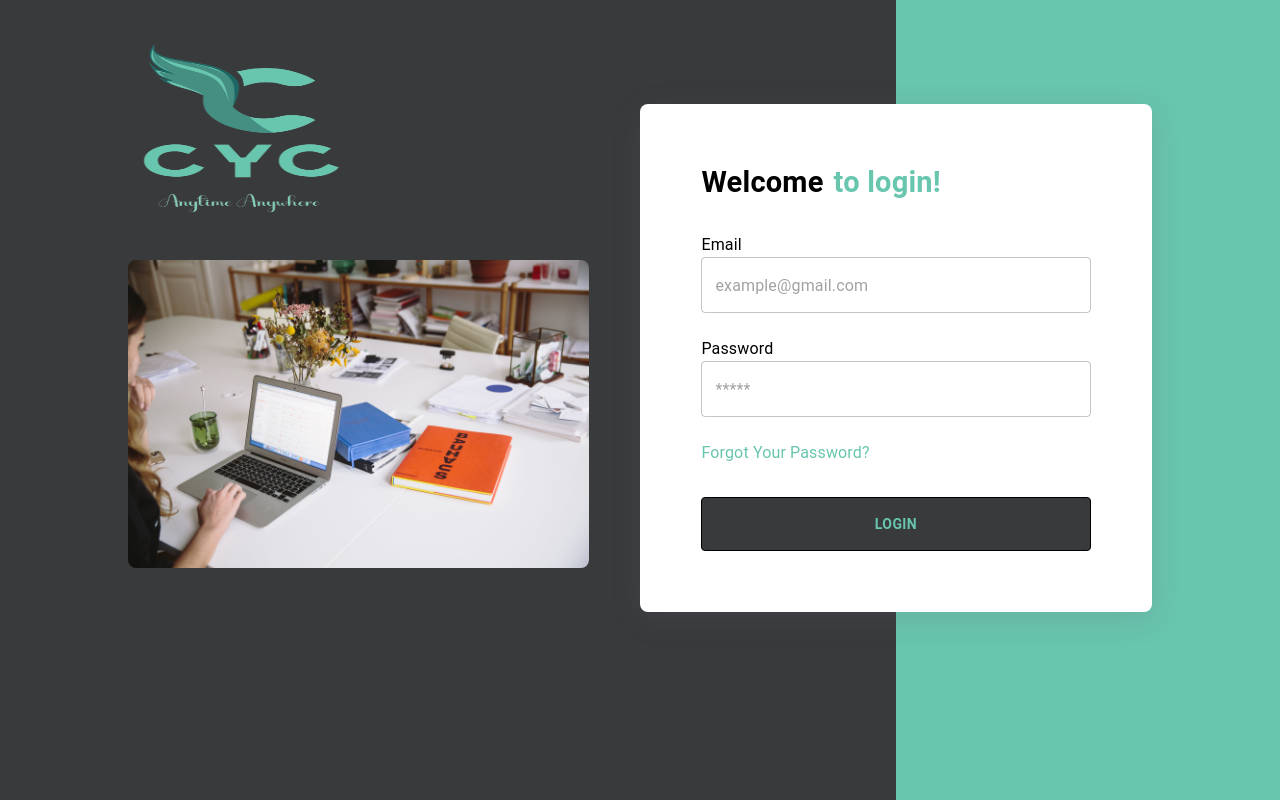
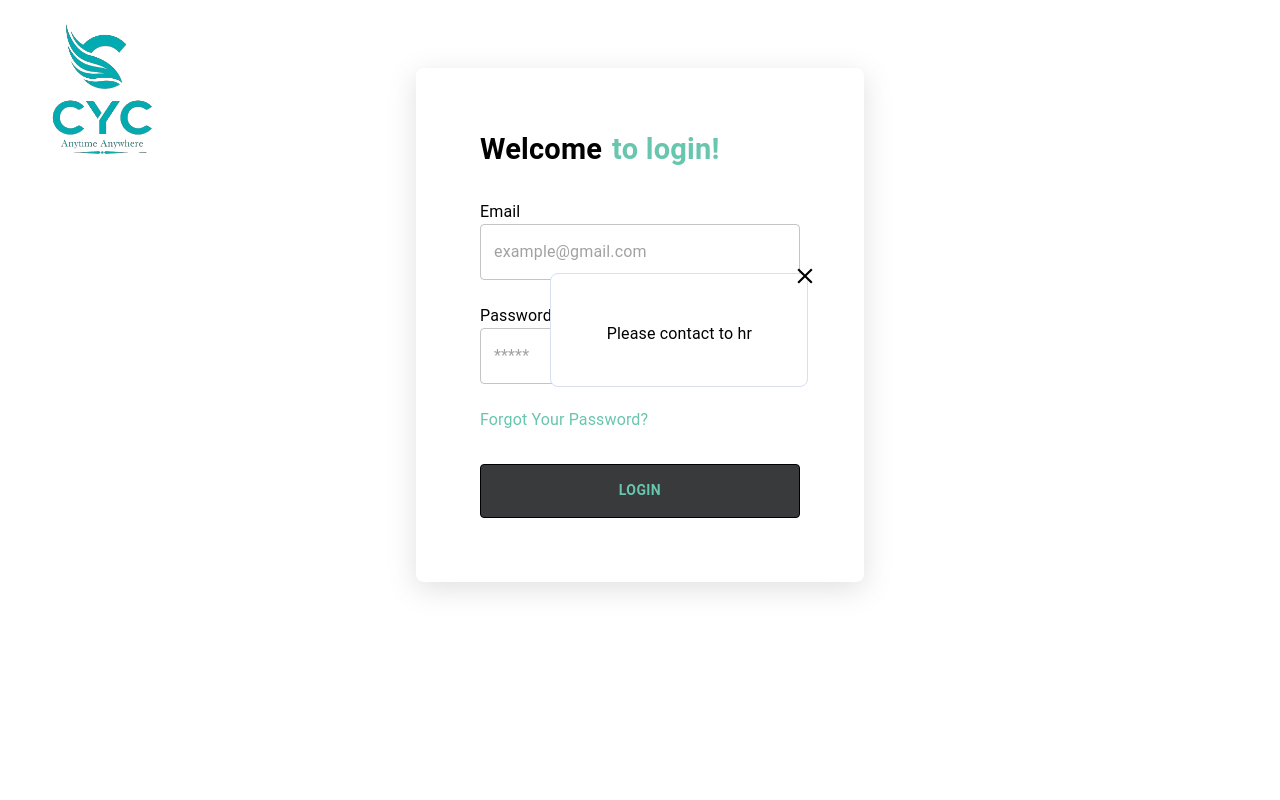
Before and after one commit to shanak-hrms/cyc-hrms-server, a React (Create React App) app: page /user in a window 1280 px wide. Both pictures are taken after a click on the element "Forgot Your Password?". Built offline with nearby package versions, Linux system fonts and the light colour scheme; no server answers.

Commit message:
changes by anuj

```diff
--- a/src/components/LoginForm/LoginForm.module.scss
+++ b/src/components/LoginForm/LoginForm.module.scss
@@ -1,9 +1,10 @@
 .loginFormContainer {
     box-shadow: rgba(100, 100, 111, 0.2) 0px 7px 29px 0px;
-    padding: 12%;
-    width: 32rem;
+    padding: 5%;
+    // width: 32rem;
     border-radius: 0.5rem;
     background-color: #ffffff;
+    position: relative;
 
     >div>div {
         margin-block: 1.5rem;
@@ -24,4 +25,30 @@
             }
         }
     }
+
+    .forgate {
+        position: absolute;
+        top: 40%;
+        left: 30%;
+        z-index: 1;
+        background-color: #ffffff;
+        border: 1px solid #d9def1;
+        border-radius: 0.5rem;
+
+        >div {
+            display: flex;
+            justify-content: right;
+            width: 16rem;
+
+            svg {
+                margin-block-start: -14%;
+                margin-inline-end: -4%;
+            }
+        }
+
+        p {
+            padding-block-end: 2.5rem;
+
+        }
+    }
 }
--- a/src/components/LoginForm/LoginForm.tsx
+++ b/src/components/LoginForm/LoginForm.tsx
@@ -3,14 +3,19 @@ import styles from './LoginForm.module.scss'
 import { Box, Grid, Typography } from '@mui/material'
 import InputField from '../inputField/InputField'
 import CommonButton from '../common/CommonButton/CommonButton'
+import { IoMdClose } from "react-icons/io";
+
 
 export interface ILoginForm {
+    open:boolean;
+    handleClose:any;
+    handleForgate:any;
     inputData: any,
     handleChange: any;
     handleClick: any;
 
 }
-const LoginForm = ({ inputData, handleChange, handleClick }: ILoginForm) => {
+const LoginForm = ({open, handleClose, handleForgate, inputData, handleChange, handleClick }: ILoginForm) => {
 
     return (
         <Grid className={styles.loginFormContainer}>
@@ -37,11 +42,18 @@ const LoginForm = ({ inputData, handleChange, handleClick }: ILoginForm) => {
                     type={"password"}
                 />
             </Box>
-            <Typography style={{ color: "#68C5AE", cursor: "pointer" }}>Forgot Your Password?</Typography>
+            <Typography style={{ color: "#68C5AE", cursor: "pointer" }} onClick={handleForgate}>Forgot Your Password?</Typography>
             <CommonButton
                 name={"Login"}
                 onClick={handleClick}
             />
+            {open ?
+                <Grid className={styles.forgate}>
+                    <Box>
+                        <IoMdClose fontSize={26} cursor={"pointer"} onClick={handleClose} />
+                    </Box>
+                    <Typography textAlign={"center"}>Please contact to hr</Typography>
+                </Grid> : ""}
 
         </Grid>
     )
--- a/src/components/modal/CreatePayrollModal/CreatePayrollModal.tsx
+++ b/src/components/modal/CreatePayrollModal/CreatePayrollModal.tsx
@@ -7,12 +7,13 @@ import CommonButton from '../../common/CommonButton/CommonButton';
 
 export interface ICreatePayrollModal {
     open: boolean;
+    heading: string;
     payrollVal: any;
     handleCreate: () => void;
     handleClose: () => void;
     handleChange: any;
 }
-const CreatePayrollModal = ({ open, payrollVal, handleCreate, handleClose, handleChange }: ICreatePayrollModal) => {
+const CreatePayrollModal = ({ open, heading, payrollVal, handleCreate, handleClose, handleChange }: ICreatePayrollModal) => {
     return (
         <Modal
             open={open}
@@ -20,7 +21,7 @@ const CreatePayrollModal = ({ open, payrollVal, handleCreate, handleClose, handl
         >
             <Grid className={styles.createPayroll}>
                 <Box display={"flex"} justifyContent={"space-between"}>
-                    <Typography variant='h5' fontSize={22} fontWeight={500}>Create Payroll</Typography>
+                    <Typography variant='h5' fontSize={22} fontWeight={500}>{heading}</Typography>
                     <MdOutlineClose fontSize={22} cursor={"pointer"} onClick={handleClose} />
                 </Box>
                 <Divider sx={{ marginBlockStart: 1, marginBlockEnd: 2 }} />
--- a/src/components/modal/StaffModal/StaffModal.tsx
+++ b/src/components/modal/StaffModal/StaffModal.tsx
@@ -10,13 +10,14 @@ import CommonButton from '../../common/CommonButton/CommonButton';
 
 export interface IStaffModal {
     open: boolean;
+    heading: string;
     handleClose: any;
     inputValue: any;
     handleChange: any;
     handleCreate: any;
 
 }
-const StaffModal = ({ open, handleClose, inputValue, handleChange, handleCreate }: IStaffModal) => {
+const StaffModal = ({ open, heading, handleClose, inputValue, handleChange, handleCreate }: IStaffModal) => {
     return (
         <Modal
             open={open}
@@ -24,7 +25,7 @@ const StaffModal = ({ open, handleClose, inputValue, handleChange, handleCreate
         >
             <Grid className={styles.staffModalContainer}>
                 <Box display={"flex"} justifyContent={"space-between"}>
-                    <Typography variant='h5' fontSize={22} fontWeight={500}>Add Staff</Typography>
+                    <Typography variant='h5' fontSize={22} fontWeight={500}>{heading}</Typography>
                     <MdClose fontSize={22} cursor={"pointer"} onClick={handleClose} />
                 </Box>
                 <Divider sx={{ marginBlockStart: 1, marginBlockEnd: 2 }} />
--- a/src/pages/EmpAttendancePage/Leave/Leave.tsx
+++ b/src/pages/EmpAttendancePage/Leave/Leave.tsx
@@ -21,13 +21,16 @@ const Leave = () => {
     const [radioVal, setRadioVal] = useState("date")
     const [newDateVal, setNewDateVal] = useState({ newDate: "" })
     const [selectedDates, setSelectedDates] = useState<any>([]);
+    const [leaveData, setLeaveData] = useState<any>('')
     const [pendingData, setPendingData] = useState<any>('')
+    const [rejectedData, setRejectedData] = useState<any>('')
+
     const handleModal = () => { setOpen(!open) }
     const handleClose = () => setOpen(false)
     const handleEditClose = () => {
         setEditModal(false)
     }
-
+    console.log(inputData, "inputData..")
     const handleChange = (e: any) => {
         const { name, value } = e.target;
         setInputData({ ...inputData, [name]: value })
@@ -52,7 +55,7 @@ const Leave = () => {
                 }
             })
             const data = response.data.approvedLeave;
-            setPendingData(data)
+            setLeaveData(data)
 
         } catch (error) {
             console.error('Error:', error);
@@ -65,7 +68,7 @@ const Leave = () => {
         const userToken = JSON.parse(userTokenString)
         const { token } = userToken
         try {
-            const response = await axios.get('https://hrms-server-ygpa.onrender.com/api/v1/empLeave/approved/request/list/foruser', {
+            const response = await axios.get('https://hrms-server-ygpa.onrender.com/api/v1/empLeave/pending/request/foruser', {
                 headers: {
                     Authorization: `Bearer ${token}`
                 }
@@ -91,7 +94,8 @@ const Leave = () => {
             })
             const data = response.data.rejectedLeave;
             console.log(response, "getRejectedLeaveData")
-            setPendingData(data)
+            setRejectedData(data)
+            console.log(response, "response")
 
         } catch (error) {
             console.error('Error:', error);
@@ -116,6 +120,7 @@ const Leave = () => {
                     month: inputData.month,
                     dates: selectedDates,
                     leaveType: inputData.leaveType,
+                    leaveReason: inputData.leaveReason
                 },
                 {
                     headers: {
@@ -216,7 +221,9 @@ const Leave = () => {
                 <CommonButton name={"Apply"} onClick={handleModal} />
             </Grid>
             <LeaveTable
+            leaveData={leaveData}
                 pendingData={pendingData}
+                rejectedData={rejectedData}
                 loading={loading}
                 handleEdit={handleEdit}
                 handleDelete={handleDelete}
--- a/src/pages/EmployeePage/EmployeePage.tsx
+++ b/src/pages/EmployeePage/EmployeePage.tsx
@@ -14,7 +14,8 @@ import CreatePayrollModal from "../../components/modal/CreatePayrollModal/Create
 
 const EmployeePage = () => {
   const [payrollModal, setPayrollModal] = useState(false);
-  const handleClose = () => setPayrollModal(false);
+  const [downloadModal, setDownloadModal] = useState(false)
+  const handleClose = () => { setPayrollModal(false); setDownloadModal(false) };
   const [inputData, setInputData] = useState<any>({
     name: "",
     email: "",
@@ -25,11 +26,11 @@ const EmployeePage = () => {
     dateOfJoin: ""
   });
   const [payrollVal, setPayrollVal] = useState({ employeeId: "", month: "", year: "" })
-
   const [query, setQuery] = useState("");
   const [editEmployee, setEditEmployee] = useState();
   const [employeeData, setEmployeeData] = useState<any>([]);
   const [loading, setLoading] = useState(false)
+  const [downloadId, setDownloadId] = useState()
 
   const fetchData = async () => {
     try {
@@ -84,10 +85,24 @@ const EmployeePage = () => {
 
   }
 
-  const handlePayrollDownload = (idx: any) => {
+  const handlePayrollDownloadModal = (idx: any) => {
+    setDownloadModal((preState: any) => ({ ...preState, [idx]: !preState[idx] }))
+    console.log(idx, "idx")
+    setDownloadId(idx)
+  }
+  const handleDownload = async () => {
 
+    try {
+      const response = await axios.get(`https://hrms-server-ygpa.onrender.com/api/v1/payroll/download/monthly-payroll/${downloadId}`
+      )
+      console.log(response, "response...")
+
+    }
+    catch (err) {
+      console.log(err)
+    }
+    console.log("fhjk")
   }
-
   useEffect(() => {
     fetchData();
   }, []);
@@ -104,16 +119,26 @@ const EmployeePage = () => {
         tableTitle={data.tableTitle}
         tableData={employeeData}
         handlePayrollModal={handlePayrollModal}
-        handlePayrollDownload={handlePayrollDownload}
+        handlePayrollDownload={handlePayrollDownloadModal}
         setQuery={setQuery}
         query={query}
       />
       <CreatePayrollModal
         open={payrollModal}
+        heading={"Create Payroll"}
         payrollVal={payrollVal}
         handleCreate={handleCreatePayroll}
         handleClose={handleClose}
-        handleChange={handleChangePayroll} />
+        handleChange={handleChangePayroll}
+      />
+      <CreatePayrollModal
+        open={downloadModal}
+        heading={"Download Pay Slip"}
+        payrollVal={payrollVal}
+        handleCreate={handleDownload}
+        handleClose={handleClose}
+        handleChange={handleChangePayroll}
+      />
     </Grid>
   );
 };
--- a/src/pages/Login/Login.module.scss
+++ b/src/pages/Login/Login.module.scss
@@ -1,39 +1,41 @@
 .loginContainer {
-    background-image: linear-gradient(to right, #383A3C 70%, #68C5AE 30%);
-    height: 100vh;
 
     >div:nth-child(1) {
-        width: 30rem;
-        height: 15rem;
+        width: 20%;
+        height: auto;
+        margin-block-start: -3%;
+        margin-inline-start: -2%;
+
+        @media screen and (max-width: 480px) {
+            width: 100%;
+            margin: auto;
+            height: 10rem;
+        }
 
         img {
             width: 100%;
             height: 100%;
-            // margin-block-start: 10%;
-            // margin-inline-start: 20%;
         }
     }
 
     >div:nth-child(2) {
-        padding-inline: 10%;
+        margin-block-start: -12%;
+
+        @media screen and (max-width: 480px) {
+            margin-block-start: unset;
+        }
 
 
-        >div:nth-child(1) {
-            width: 45%;
-            height: 15%;
-            margin-block-start: 2%;
-            border-radius: 0.5rem;
+        >div {
+            width: 35%;
+            height: fit-content;
+            margin-inline: auto !important;
 
-            img {
+            @media screen and (max-width: 480px) {
                 width: 100%;
-                height: 100%;
-                border-radius: 0.5rem;
+            }
 
-            }
-        }
 
-        >div:nth-child(2) {
-            margin-block-start: -8.5rem;
         }
     }
 }
--- a/src/pages/Login/Login.tsx
+++ b/src/pages/Login/Login.tsx
@@ -1,36 +1,41 @@
 import React, { useState } from 'react'
 import styles from './Login.module.scss'
 import { Box, Grid, Typography } from '@mui/material'
-import logo from '../../asserst/images/LOGO CYC.jpg'
+import logo from '../../asserst/images/CYC_logo-01-removebg-preview.png'
 import LoginForm from '../../components/LoginForm/LoginForm'
-import hr from '../../asserst/images/hr.jpg'
-
 
 export interface ILogin {
     inputData: any;
     handleChange: any;
     handleLogin: any;
-
 }
 const Login = ({ inputData, handleChange, handleLogin }: ILogin) => {
+    const [open, setOpen] = useState(false)
+    const handleClose = () => { setOpen(false) }
+
+    const handleForgate = () => {
+        setOpen(!open)
+    }
+    const handleClick = () => {
+        if (open === true) {
+            console.log("false")
+            setOpen(false)
+        } else (
+            console.log("tru")
+        )
+    }
 
     return (
-        <Grid className={styles.loginContainer}>
+        <Grid className={styles.loginContainer} onClick={handleClick}>
             <Box>
                 <img src={logo} alt='img' />
             </Box>
-            <Grid container justifyContent={"space-between"}>
-                <Box>
-                    <img src={hr} alt='hr' />
-                </Box>
-                <Box>
-                    <LoginForm
-                        inputData={inputData}
-                        handleChange={handleChange}
-                        handleClick={handleLogin}
-                    />
-                </Box>
-            </Grid>
+            <Box>
+                <LoginForm
+                    inputData={inputData}
+                    handleChange={handleChange}
+                    handleClick={handleLogin} open={open} handleClose={handleClose} handleForgate={handleForgate} />
+            </Box>
         </Grid>
     )
 }
--- a/src/pages/ManageLeave/ManageLeave.tsx
+++ b/src/pages/ManageLeave/ManageLeave.tsx
@@ -7,6 +7,8 @@ import data from "./data.json";
 import LeaveActionModal from "../../components/LeaveActionModal/LeaveActionModal";
 import axios from "axios";
 import ConformActionModal from "../../components/modal/ConformActionModal/ConformActionModal";
+import { ToastContainer, toast } from "react-toastify";
+import "react-toastify/dist/ReactToastify.css";
 
 export interface ManageType {
   emp_id: string;
@@ -110,8 +112,12 @@ const ManageLeave = () => {
           Authorization: `Bearer ${token}`
         }
       });
-      console.log(response, "response...");
-      console.log(token, "333...");
+      if (response.status === 200) {
+        await getRejectedLeaveData()
+        setOpen(false)
+        toast.success("Leave rejected successfully")
+
+      }
     } catch (err) {
       console.log(err);
     }
@@ -128,6 +134,11 @@ const ManageLeave = () => {
           Authorization: `Bearer ${token}`
         }
       });
+      if (response.status === 200) {
+        await getApprovedLeaveData()
+        setOpen(false)
+        toast.success("Leave approved successfully")
+      }
 
     } catch (err) {
       console.log(err);
@@ -160,6 +171,7 @@ const ManageLeave = () => {
         handleReject={handleReject}
         handleApprove={handleApprove}
       />
+      <ToastContainer />
     </Grid>
   );
 };
--- a/src/pages/StaffPage/StaffPage.tsx
+++ b/src/pages/StaffPage/StaffPage.tsx
@@ -12,21 +12,28 @@ import CreatePayrollModal from '../../components/modal/CreatePayrollModal/Create
 
 const StaffPage = () => {
     const [open, setOpen] = useState(false);
+    const [editModal, setEditModal] = useState(false)
     const [actionOpen, setActionOpen] = useState(false)
     const [salStrModal, setSalStrModal] = useState(false)
-    const handleClose = () => { setOpen(false); setSalStrModal(false); };
+    const handleClose = () => { setOpen(false); setSalStrModal(false); setEditModal(false) };
     const [inputData, setInputData] = useState({ emp_id: '', name: "", address: "", mobile: "", email: "", password: '', branch: "", department: '', designation: "", dateOfJoining: "", role: "" })
     const [salStrVal, setSalStrVal] = useState({ employeeId: "", basicSalary: "", hraPercentage: "", travelAllowance: "" });
     const [userData, setUserData] = useState([])
     const [loading, setLoading] = useState(false)
+    const [editId, setEditId] = useState()
 
     const handleActionModal = async (idx: any) => {
         setActionOpen((preState: any) => ({ ...preState, [idx]: !preState[idx] }))
         setSalStrVal({ ...salStrVal, employeeId: idx })
     }
+    const handleEditModal = (idx: any) => {
+        setEditModal((preSate: any) => ({ ...preSate, [idx]: !preSate[idx] }))
+        setEditId(idx)
+        console.log(idx, "idx..")
+    };
     const handleAddSalaryModal = async (idx: any) => {
         setSalStrModal((preState: any) => ({ ...preState, [idx]: !preState[idx] }))
-    }
+    };
     const handleChangeSalStr = (e: any) => {
         const { name, value } = e.target;
         setSalStrVal({ ...salStrVal, [name]: value })
@@ -108,6 +115,42 @@ const StaffPage = () => {
             setOpen(false);
         }
     };
+    const handleUpdate = async () => {
+        const loginedUserString: any = localStorage.getItem("loginedUser")
+        const loginedUser = JSON.parse(loginedUserString)
+        const { token } = loginedUser
+        if (inputData.name === "") {
+            toast.error("Please fill name")
+            return;
+        } else if (inputData.email === '') {
+            toast.error("Please fill email")
+            return;
+        } else if (inputData.email === '') {
+            toast.error("Please fill email")
+            return;
+        } else if (inputData.role === '') {
+            toast.error("Please selete role")
+            return;
+        }
+        try {
+            const response = await axios.patch(`https://hrms-server-ygpa.onrender.com/api/v1/user/update/profile`, inputData,
+                {
+                    headers: {
+                        Authorization: `Bearer ${token}`
+                    }
+                })
+            if (response.status === 200) {
+                toast.success("Profile updated successfully")
+                setEditModal(false)
+                fetchData();
+            }
+
+        }
+        catch (err) {
+            console.log(err)
+        }
+
+    }
 
     const handleDelete = async (idx: number) => {
         try {
@@ -141,17 +184,26 @@ const StaffPage = () => {
                 handleAction={handleActionModal}
                 loading={loading}
                 actionOpen={actionOpen}
-                handleEdit={undefined}
+                handleEdit={handleEditModal}
                 handleAddSalary={handleAddSalaryModal}
                 handlePayroll={undefined}
                 handleDelete={handleDelete}
             />
             <StaffModal
                 open={open}
+                heading={"Add Staff/ Employee"}
                 handleClose={handleClose}
                 inputValue={inputData}
                 handleChange={handleChange}
                 handleCreate={handleCreate}
+            />
+            <StaffModal
+                open={editModal}
+                heading={"Update Staff/ Employee"}
+                handleClose={handleClose}
+                inputValue={inputData}
+                handleChange={handleChange}
+                handleCreate={handleUpdate}
             />
             <SalaryStructureModal
                 open={salStrModal}
```
Also changed, not shown: src/components/tableData/leaveTable/LeaveTable.tsx (+34 -32 lines), src/pages/ClaimsRequest/ClaimsRequest.tsx (+6 -5 lines).
